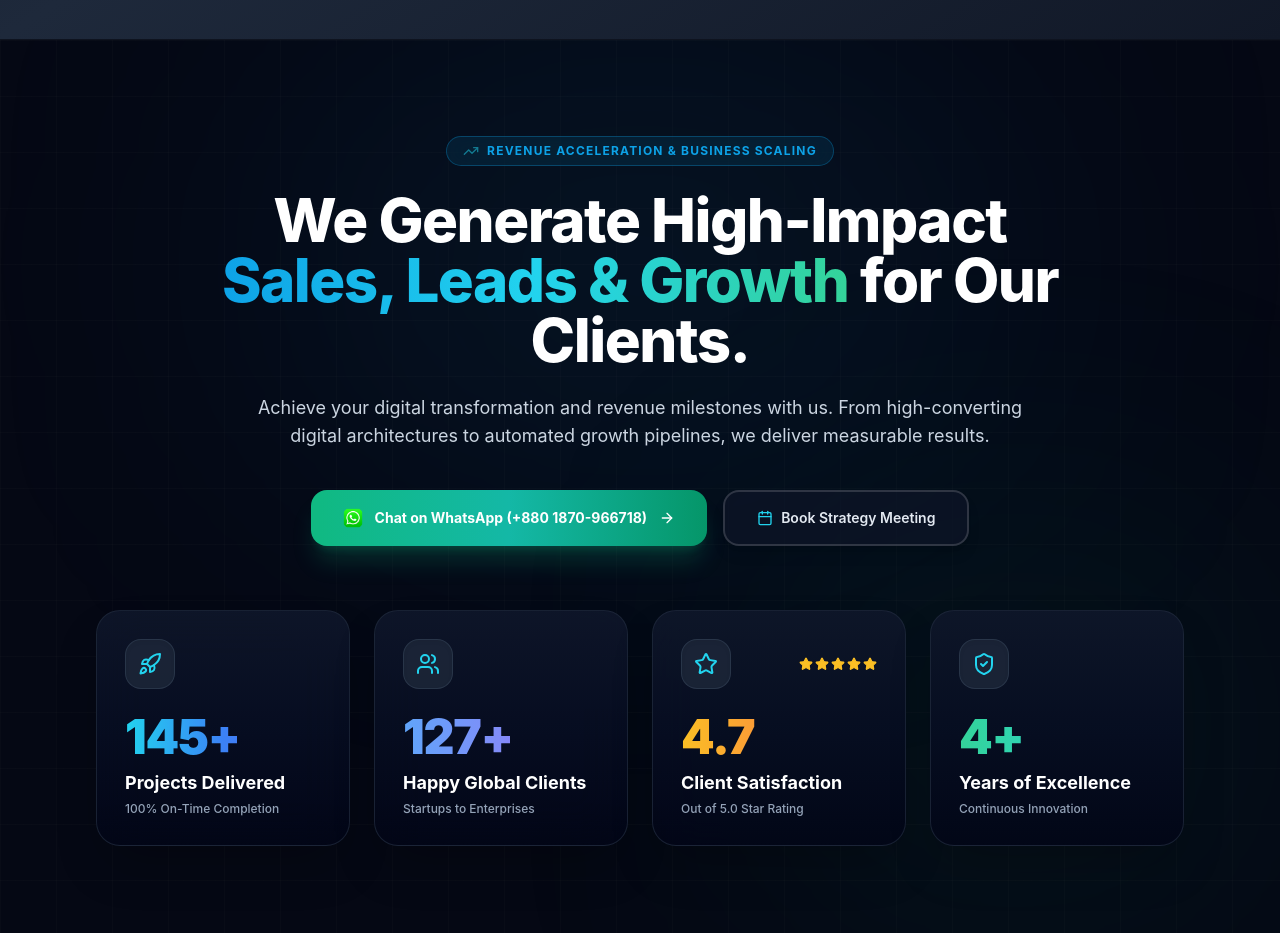
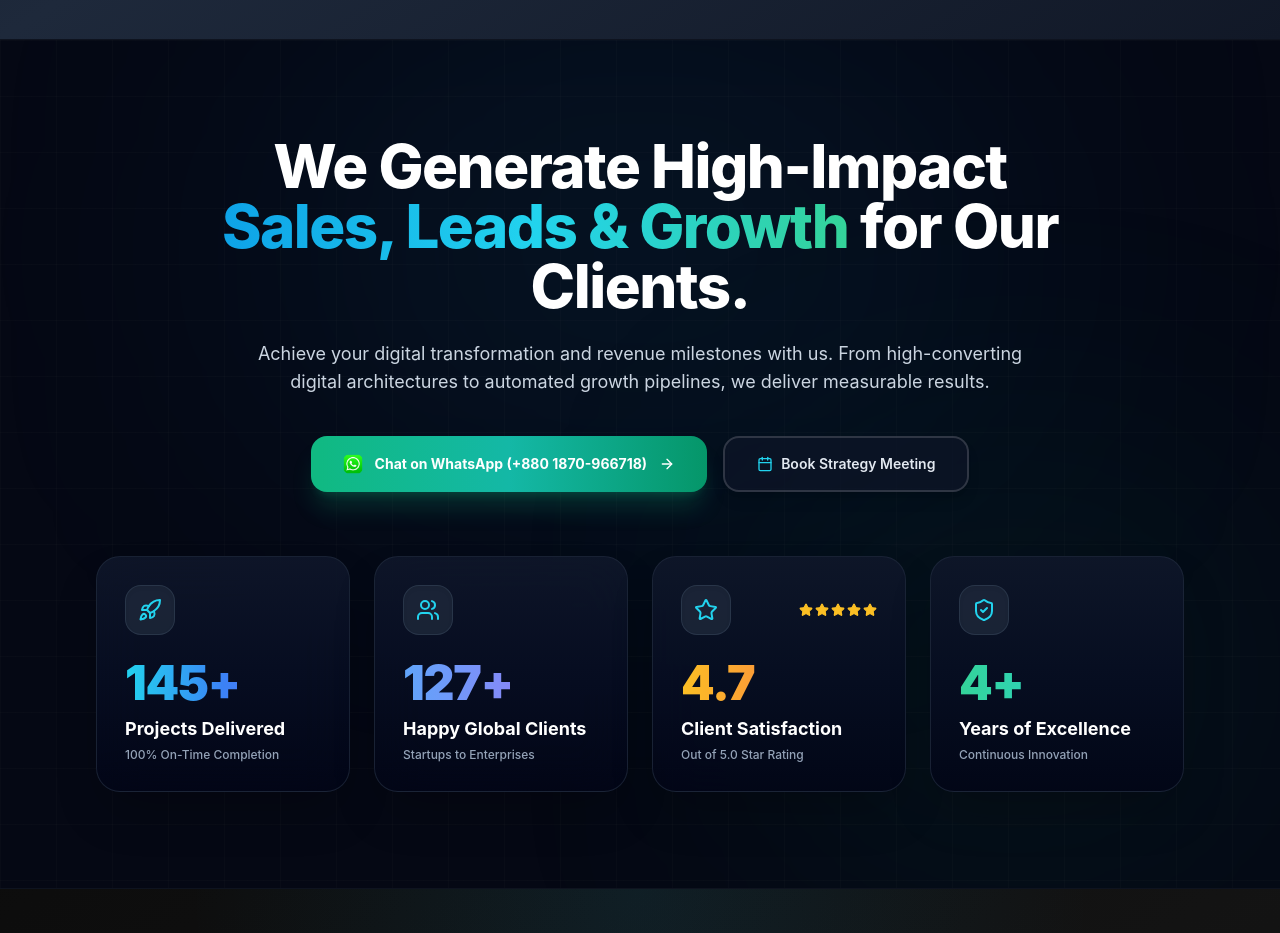
Before and after one commit to RaselmamunSD/Higzendev, a React (Vite) app in the folder higzendev-frontend/: page /industries in a window 1280 px wide. Shown: the part 2600-3533 px from the top of the page. Built offline with nearby package versions, Linux system fonts and the light colour scheme.

Commit message:
style: remove top header badge from SalesStatisticsSection on Industries page

```diff
--- a/higzendev-frontend/src/components/SalesStatisticsSection.tsx
+++ b/higzendev-frontend/src/components/SalesStatisticsSection.tsx
@@ -75,19 +75,6 @@ const SalesStatisticsSection: React.FC = () => {
       <div className="absolute inset-0 bg-[linear-gradient(to_right,#80808008_1px,transparent_1px),linear-gradient(to_bottom,#80808008_1px,transparent_1px)] bg-[size:3.5rem_3.5rem] pointer-events-none" />
 
       <div className="container mx-auto px-4 sm:px-6 lg:px-8 text-center relative z-10 max-w-6xl">
-
-        {/* Top Header Badge */}
-        <motion.div
-          initial={{ opacity: 0, y: 20 }}
-          whileInView={{ opacity: 1, y: 0 }}
-          viewport={{ once: true }}
-          transition={{ duration: 0.5 }}
-          className="inline-flex items-center gap-2 px-4 py-1.5 rounded-full bg-primary/10 border border-primary/30 text-primary text-xs font-bold uppercase tracking-widest mb-6 backdrop-blur-md"
-        >
-          <TrendingUp className="w-4 h-4 text-cyan-400 animate-pulse" />
-          <span>REVENUE ACCELERATION & BUSINESS SCALING</span>
-        </motion.div>
-
         {/* Main Heading */}
         <motion.h2
           initial={{ opacity: 0, y: 20 }}
```
